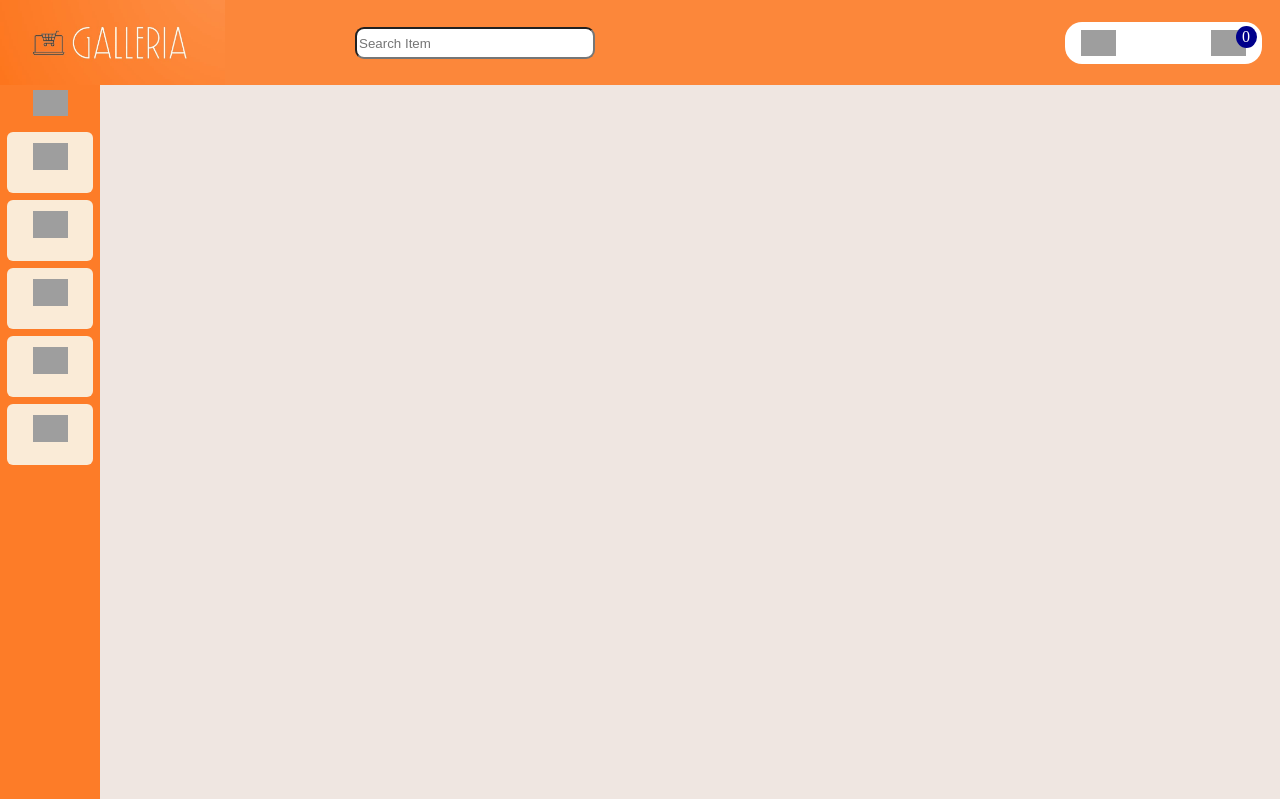
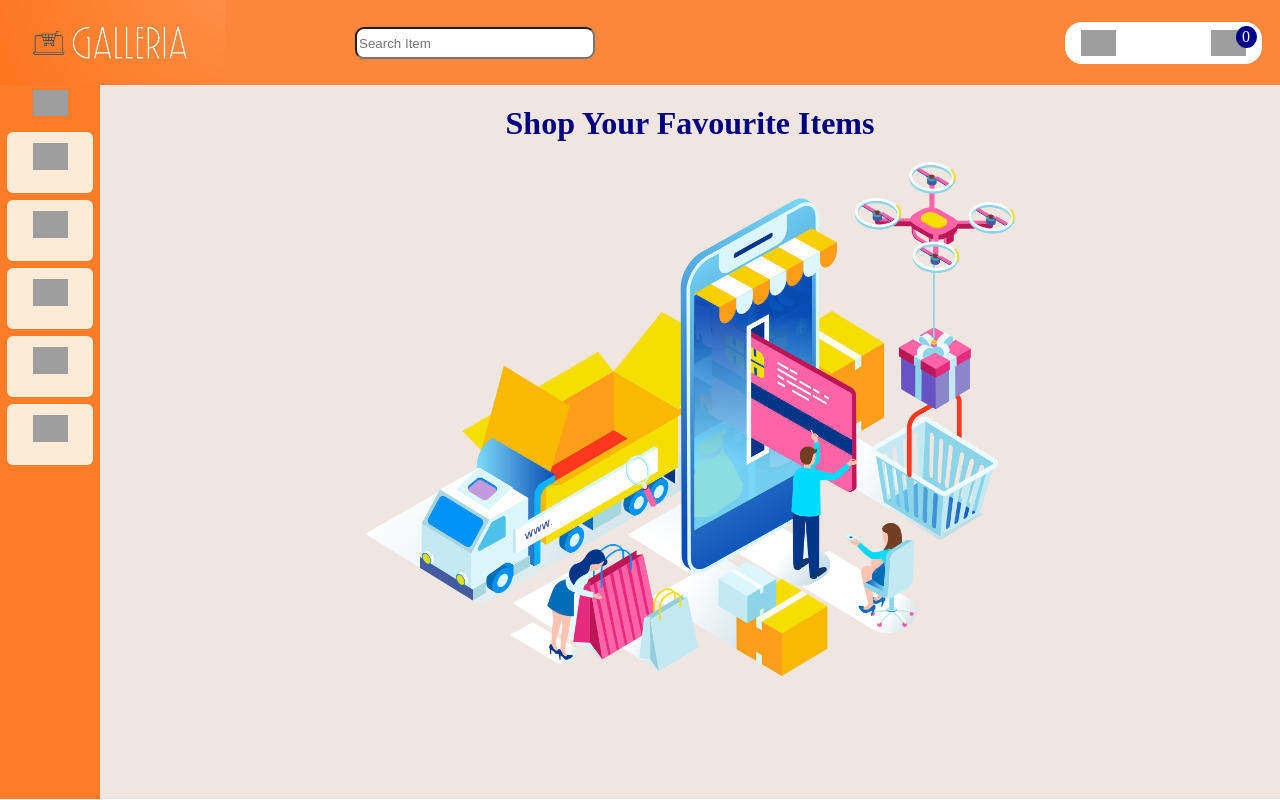
Before and after one commit to Engaurav/galleria, a React (Create React App) app: page / in a window 1280 px wide. Built offline with nearby package versions, Linux system fonts and the light colour scheme; grey boxes are pictures that could not be loaded.

Commit message:
Change Ui

```diff
--- a/src/components/Body.js
+++ b/src/components/Body.js
@@ -2,12 +2,12 @@ import React, { useEffect, useState } from 'react'
 import { useShop } from '../hooks'
 import style from '../styles/body.module.css'
 import Items from './smallComponents/Items'
+import shopImage from '../assets/images/shop.png'
 
 function Body() {
   const [items,setItems] = useState([]);
   const [title,setTitle] = useState('');
   const shop  = useShop();
-  // console.log(shop)
   useEffect(()=>{
     setItems(shop.currentItems);
     setTitle(shop.currentTitle);
@@ -21,6 +21,7 @@ function Body() {
           }) : ''}
           { title !== '' && items.length === 0 && <h5 style={{margin:20,color:'red'}}>No Items in this Category</h5>}
         </div>
+        { title === '' && <div><h1 style={{margin:20,color:'#000081',textAlign:'center'}}>Shop Your Favourite Items</h1><div style={{textAlign:'center'}}><img src={shopImage} alt='shop' width='650px'/></div></div>}
 
     </div>
   )
```
Also changed, not shown: src/assets/images/shop.png (added).
